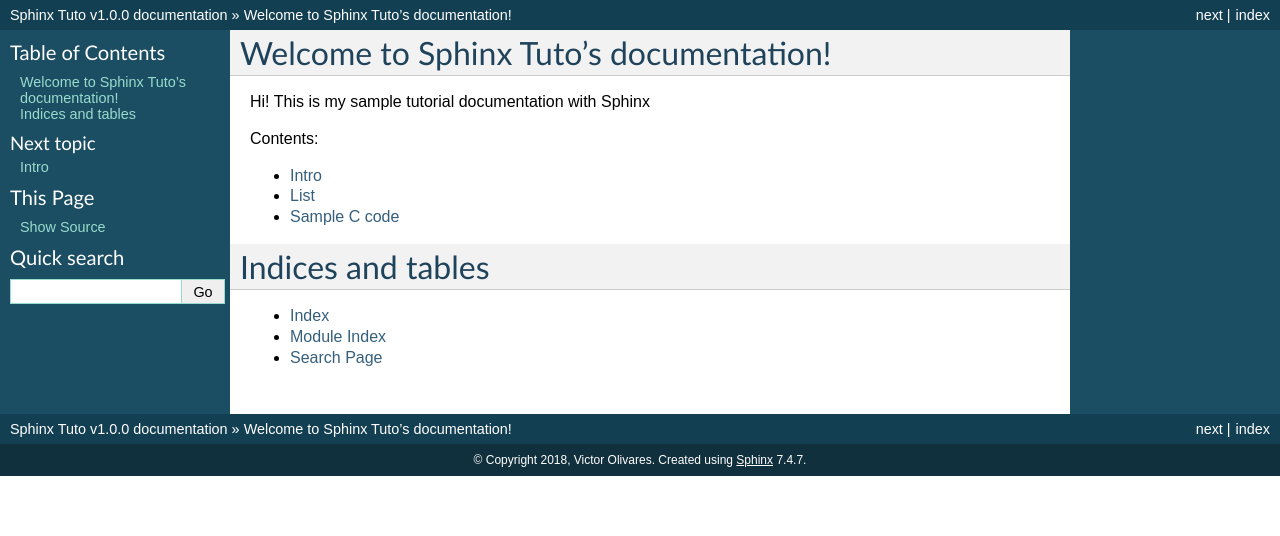
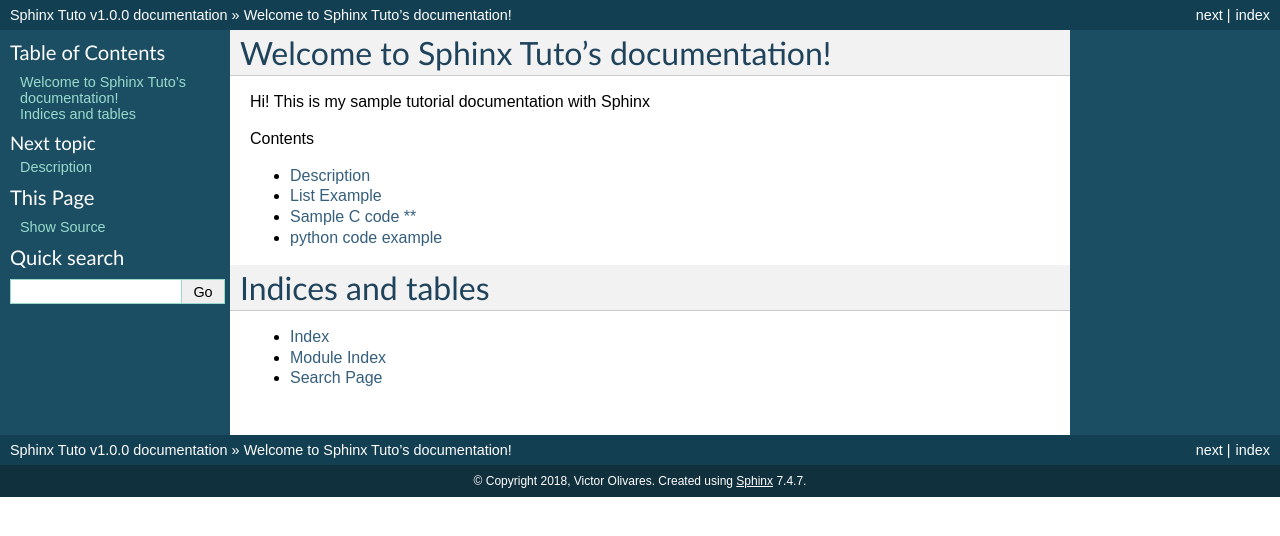
Before and after one commit to iscOlivares14/sphinx-tuto, a Sphinx documentation site: the page built from source/index.rst, in a window 1280 px wide. Shown: the top 536 px of the page. Built offline with Sphinx 7.4.7, drawn with Linux system fonts in a browser that asks for light colours.

Commit message:
adding docs

````diff
--- a/source/index.rst
+++ b/source/index.rst
@@ -10,9 +10,11 @@ Hi! This is my sample tutorial documentation with Sphinx
 
 .. toctree::
    :maxdepth: 2
-   :caption: Contents:
+   :caption: Contents
+   :name: startpoint
 
    intro
+   python code example <pycodeex1>
 
 Indices and tables
 ==================
--- a/source/intro.md
+++ b/source/intro.md
@@ -1,14 +1,14 @@
-#  Intro
+#  Description
 
 This is the introductory paragraph
 
-# List
+# List Example
 
 This is a sample List
 * Item 1
 * Item 2
 
-# Sample C code
+# Sample C code **
 ```C
 #include<studio.h>
 
````
Also changed, not shown: source/pycodeex1.rst (added, +10 -0 lines), 1 other file.
